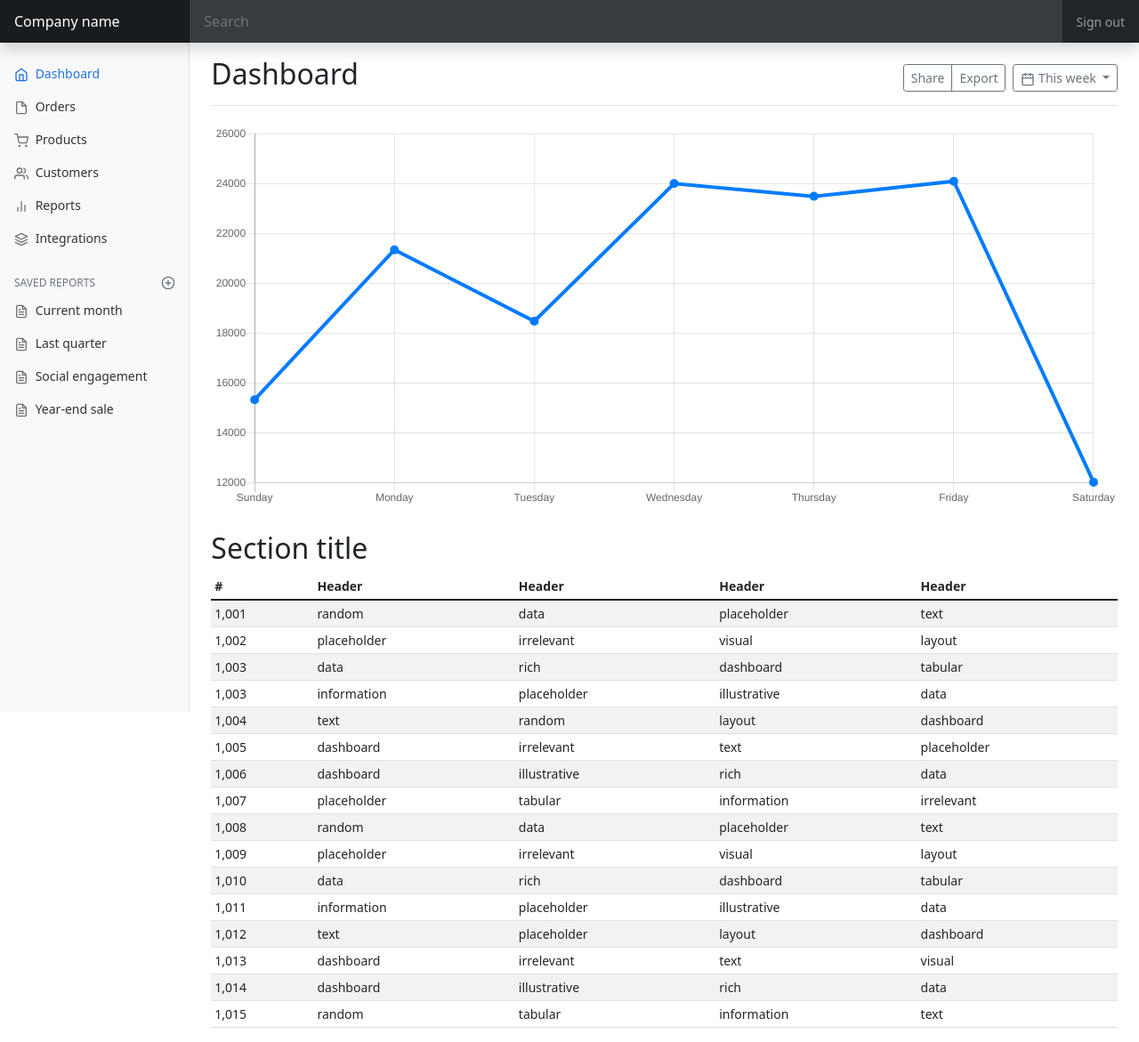
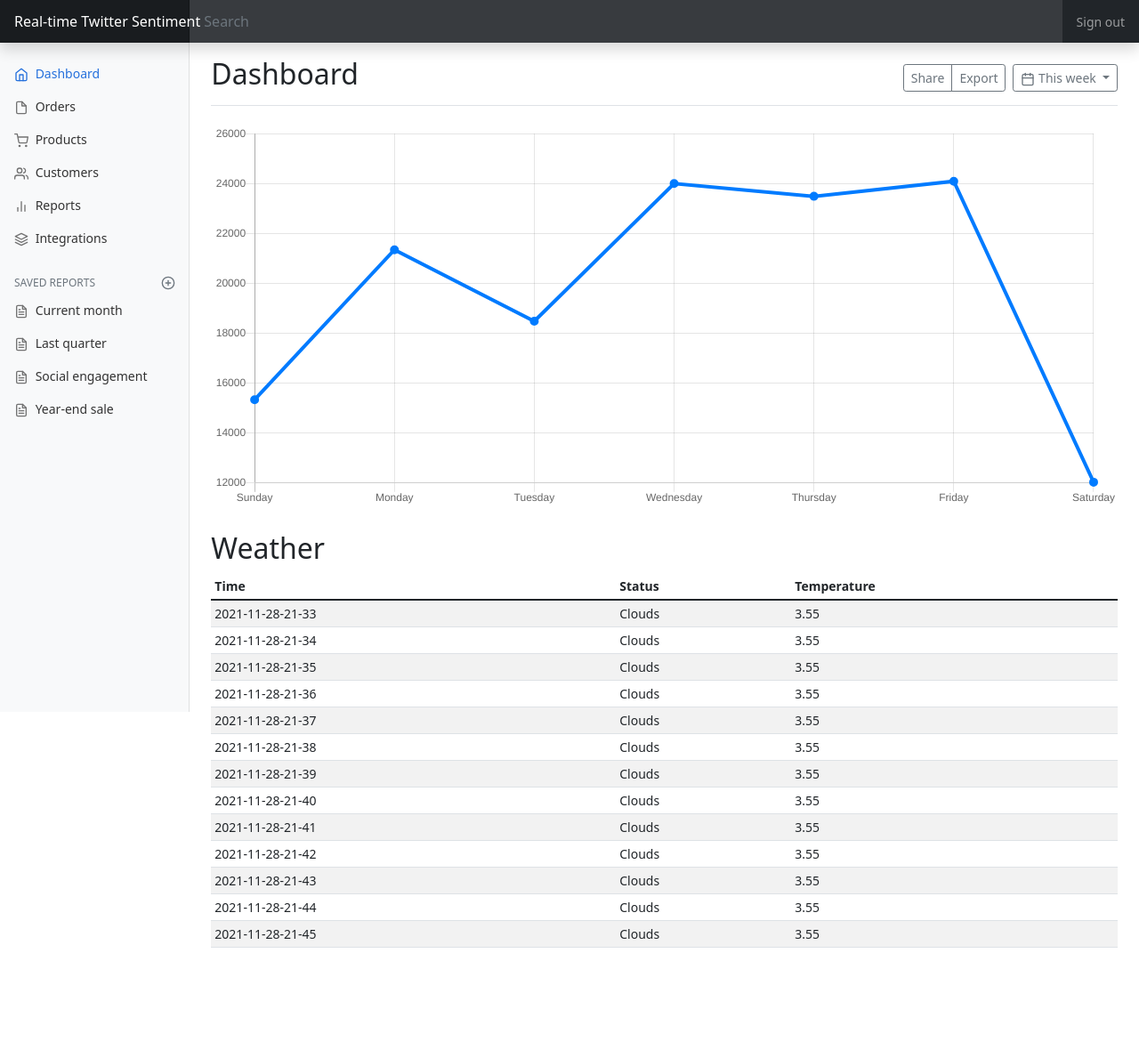
Before and after one commit to Sapphirine/202112-49-Quantifying-Correlation-between-Weather-and-Tweet-Sentiment, a Django app: page /dashboard/ in a window 1280 px wide. Shown: the whole page at 89% size. After the commit the page ends 1065 px from the top, so only its background shows below. Run offline with Django 3.2, Linux system fonts and the light colour scheme; some libraries are stand-ins or nearby versions.

Commit message:
Add csv to dashboard

```diff
--- a/twitterweathersite/display/templates/display/dashboard.html
+++ b/twitterweathersite/display/templates/display/dashboard.html
@@ -38,7 +38,7 @@
 <body>
 
 <header class="navbar navbar-dark sticky-top bg-dark flex-md-nowrap p-0 shadow">
-    <a class="navbar-brand col-md-3 col-lg-2 me-0 px-3" href="#">Company name</a>
+    <a class="navbar-brand col-md-3 col-lg-2 me-0 px-3" href="#">Real-time Twitter Sentiment</a>
     <button class="navbar-toggler position-absolute d-md-none collapsed" type="button" data-bs-toggle="collapse" data-bs-target="#sidebarMenu" aria-controls="sidebarMenu" aria-expanded="false" aria-label="Toggle navigation">
         <span class="navbar-toggler-icon"></span>
     </button>
@@ -145,132 +145,148 @@
 
             <canvas class="my-4 w-100" id="myChart" width="900" height="380"></canvas>
 
-            <h2>Section title</h2>
+            <h2>Weather</h2>
             <div class="table-responsive">
                 <table class="table table-striped table-sm">
                     <thead>
                     <tr>
-                        <th scope="col">#</th>
-                        <th scope="col">Header</th>
-                        <th scope="col">Header</th>
-                        <th scope="col">Header</th>
-                        <th scope="col">Header</th>
+                        {% for col in columns %}
+                        <th>{{ col }}</th>
+                        {% endfor %}
                     </tr>
                     </thead>
                     <tbody>
+                    {% for row in rows %}
                     <tr>
-                        <td>1,001</td>
-                        <td>random</td>
-                        <td>data</td>
-                        <td>placeholder</td>
-                        <td>text</td>
+                        <td>{{row.Time}}</td>
+                        <td>{{row.Status}}</td>
+                        <td>{{row.Temperature}}</td>
                     </tr>
-                    <tr>
-                        <td>1,002</td>
-                        <td>placeholder</td>
-                        <td>irrelevant</td>
-                        <td>visual</td>
-                        <td>layout</td>
-                    </tr>
-                    <tr>
-                        <td>1,003</td>
-                        <td>data</td>
-                        <td>rich</td>
-                        <td>dashboard</td>
-                        <td>tabular</td>
-                    </tr>
-                    <tr>
-                        <td>1,003</td>
-                        <td>information</td>
-                        <td>placeholder</td>
-                        <td>illustrative</td>
-                        <td>data</td>
-                    </tr>
-                    <tr>
-                        <td>1,004</td>
-                        <td>text</td>
-                        <td>random</td>
-                        <td>layout</td>
-                        <td>dashboard</td>
-                    </tr>
-                    <tr>
-                        <td>1,005</td>
-                        <td>dashboard</td>
-                        <td>irrelevant</td>
-                        <td>text</td>
-                        <td>placeholder</td>
-                    </tr>
-                    <tr>
-                        <td>1,006</td>
-                        <td>dashboard</td>
-                        <td>illustrative</td>
-                        <td>rich</td>
-                        <td>data</td>
-                    </tr>
-                    <tr>
-                        <td>1,007</td>
-                        <td>placeholder</td>
-                        <td>tabular</td>
-                        <td>information</td>
-                        <td>irrelevant</td>
-                    </tr>
-                    <tr>
-                        <td>1,008</td>
-                        <td>random</td>
-                        <td>data</td>
-                        <td>placeholder</td>
-                        <td>text</td>
-                    </tr>
-                    <tr>
-                        <td>1,009</td>
-                        <td>placeholder</td>
-                        <td>irrelevant</td>
-                        <td>visual</td>
-                        <td>layout</td>
-                    </tr>
-                    <tr>
-                        <td>1,010</td>
-                        <td>data</td>
-                        <td>rich</td>
-                        <td>dashboard</td>
-                        <td>tabular</td>
-                    </tr>
-                    <tr>
-                        <td>1,011</td>
-                        <td>information</td>
-                        <td>placeholder</td>
-                        <td>illustrative</td>
-                        <td>data</td>
-                    </tr>
-                    <tr>
-                        <td>1,012</td>
-                        <td>text</td>
-                        <td>placeholder</td>
-                        <td>layout</td>
-                        <td>dashboard</td>
-                    </tr>
-                    <tr>
-                        <td>1,013</td>
-                        <td>dashboard</td>
-                        <td>irrelevant</td>
-                        <td>text</td>
-                        <td>visual</td>
-                    </tr>
-                    <tr>
-                        <td>1,014</td>
-                        <td>dashboard</td>
-                        <td>illustrative</td>
-                        <td>rich</td>
-                        <td>data</td>
-                    </tr>
-                    <tr>
-                        <td>1,015</td>
-                        <td>random</td>
-                        <td>tabular</td>
-                        <td>information</td>
-                        <td>text</td>
-                    </tr>
+                    {% endfor %}
                     </tbody>
+<!--                    <thead>-->
+<!--                    <tr>-->
+<!--                        <th scope="col">#</th>-->
+<!--                        <th scope="col">Header</th>-->
+<!--                        <th scope="col">Header</th>-->
+<!--                        <th scope="col">Header</th>-->
+<!--                        <th scope="col">Header</th>-->
+<!--                    </tr>-->
+<!--                    </thead>-->
+<!--                    <tbody>-->
+<!--                    <tr>-->
+<!--                        <td>1,001</td>-->
+<!--                        <td>random</td>-->
+<!--                        <td>data</td>-->
+<!--                        <td>placeholder</td>-->
+<!--                        <td>text</td>-->
+<!--                    </tr>-->
+<!--                    <tr>-->
+<!--                        <td>1,002</td>-->
+<!--                        <td>placeholder</td>-->
+<!--                        <td>irrelevant</td>-->
+<!--                        <td>visual</td>-->
+<!--                        <td>layout</td>-->
+<!--                    </tr>-->
+<!--                    <tr>-->
+<!--                        <td>1,003</td>-->
+<!--                        <td>data</td>-->
+<!--                        <td>rich</td>-->
+<!--                        <td>dashboard</td>-->
+<!--                        <td>tabular</td>-->
+<!--                    </tr>-->
+<!--                    <tr>-->
+<!--                        <td>1,003</td>-->
+<!--                        <td>information</td>-->
+<!--                        <td>placeholder</td>-->
+<!--                        <td>illustrative</td>-->
+<!--                        <td>data</td>-->
+<!--                    </tr>-->
+<!--                    <tr>-->
+<!--                        <td>1,004</td>-->
+<!--                        <td>text</td>-->
+<!--                        <td>random</td>-->
+<!--                        <td>layout</td>-->
+<!--                        <td>dashboard</td>-->
+<!--                    </tr>-->
+<!--                    <tr>-->
+<!--                        <td>1,005</td>-->
+<!--                        <td>dashboard</td>-->
+<!--                        <td>irrelevant</td>-->
+<!--                        <td>text</td>-->
+<!--                        <td>placeholder</td>-->
+<!--                    </tr>-->
+<!--                    <tr>-->
+<!--                        <td>1,006</td>-->
+<!--                        <td>dashboard</td>-->
+<!--                        <td>illustrative</td>-->
+<!--                        <td>rich</td>-->
+<!--                        <td>data</td>-->
+<!--                    </tr>-->
+<!--                    <tr>-->
+<!--                        <td>1,007</td>-->
+<!--                        <td>placeholder</td>-->
+<!--                        <td>tabular</td>-->
+<!--                        <td>information</td>-->
+<!--                        <td>irrelevant</td>-->
+<!--                    </tr>-->
+<!--                    <tr>-->
+<!--                        <td>1,008</td>-->
+<!--                        <td>random</td>-->
+<!--                        <td>data</td>-->
+<!--                        <td>placeholder</td>-->
+<!--                        <td>text</td>-->
+<!--                    </tr>-->
+<!--                    <tr>-->
+<!--                        <td>1,009</td>-->
+<!--                        <td>placeholder</td>-->
+<!--                        <td>irrelevant</td>-->
+<!--                        <td>visual</td>-->
+<!--                        <td>layout</td>-->
+<!--                    </tr>-->
+<!--                    <tr>-->
+<!--                        <td>1,010</td>-->
+<!--                        <td>data</td>-->
+<!--                        <td>rich</td>-->
+<!--                        <td>dashboard</td>-->
+<!--                        <td>tabular</td>-->
+<!--                    </tr>-->
+<!--                    <tr>-->
+<!--                        <td>1,011</td>-->
+<!--                        <td>information</td>-->
+<!--                        <td>placeholder</td>-->
+<!--                        <td>illustrative</td>-->
+<!--                        <td>data</td>-->
+<!--                    </tr>-->
+<!--                    <tr>-->
+<!--                        <td>1,012</td>-->
+<!--                        <td>text</td>-->
+<!--                        <td>placeholder</td>-->
+<!--                        <td>layout</td>-->
+<!--                        <td>dashboard</td>-->
+<!--                    </tr>-->
+<!--                    <tr>-->
+<!--                        <td>1,013</td>-->
+<!--                        <td>dashboard</td>-->
+<!--                        <td>irrelevant</td>-->
+<!--                        <td>text</td>-->
+<!--                        <td>visual</td>-->
+<!--                    </tr>-->
+<!--                    <tr>-->
+<!--                        <td>1,014</td>-->
+<!--                        <td>dashboard</td>-->
+<!--                        <td>illustrative</td>-->
+<!--                        <td>rich</td>-->
+<!--                        <td>data</td>-->
+<!--                    </tr>-->
+<!--                    <tr>-->
+<!--                        <td>1,015</td>-->
+<!--                        <td>random</td>-->
+<!--                        <td>tabular</td>-->
+<!--                        <td>information</td>-->
+<!--                        <td>text</td>-->
+<!--                    </tr>-->
+<!--                    </tbody>-->
                 </table>
             </div>
         </main>
--- a/twitterweathersite/display/views.py
+++ b/twitterweathersite/display/views.py
@@ -1,5 +1,7 @@
 from django.shortcuts import render
 from django.http import HttpResponse
+import pandas as pd
+import os
 
 
 # Create your views here.
@@ -9,5 +11,8 @@ def index(request):
 
 
 def dashboard(request):
-    context = {}
+    work = os.path.dirname(os.path.abspath(__file__))
+    path = os.path.join(work, 'weather_storage.csv')
+    df = pd.read_csv(path)
+    context = {"columns": df.columns, 'rows': df.to_dict('records')}
     return render(request, 'display/dashboard.html', context)
--- /dev/null
+++ b/twitterweathersite/display/weather_storage.csv
@@ -0,0 +1,14 @@
+Time,Status,Temperature
+2021-11-28-21-33,Clouds,3.55
+2021-11-28-21-34,Clouds,3.55
+2021-11-28-21-35,Clouds,3.55
+2021-11-28-21-36,Clouds,3.55
+2021-11-28-21-37,Clouds,3.55
+2021-11-28-21-38,Clouds,3.55
+2021-11-28-21-39,Clouds,3.55
+2021-11-28-21-40,Clouds,3.55
+2021-11-28-21-41,Clouds,3.55
+2021-11-28-21-42,Clouds,3.55
+2021-11-28-21-43,Clouds,3.55
+2021-11-28-21-44,Clouds,3.55
+2021-11-28-21-45,Clouds,3.55
```
